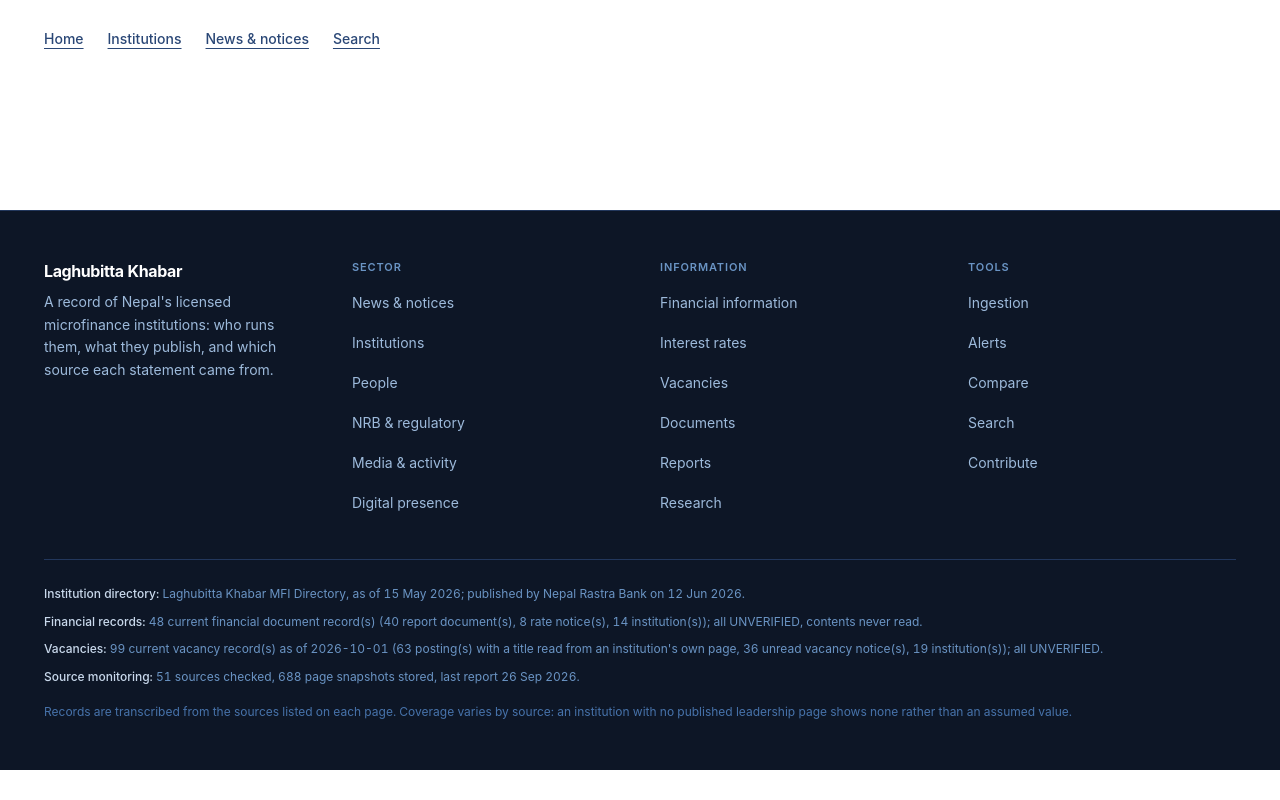
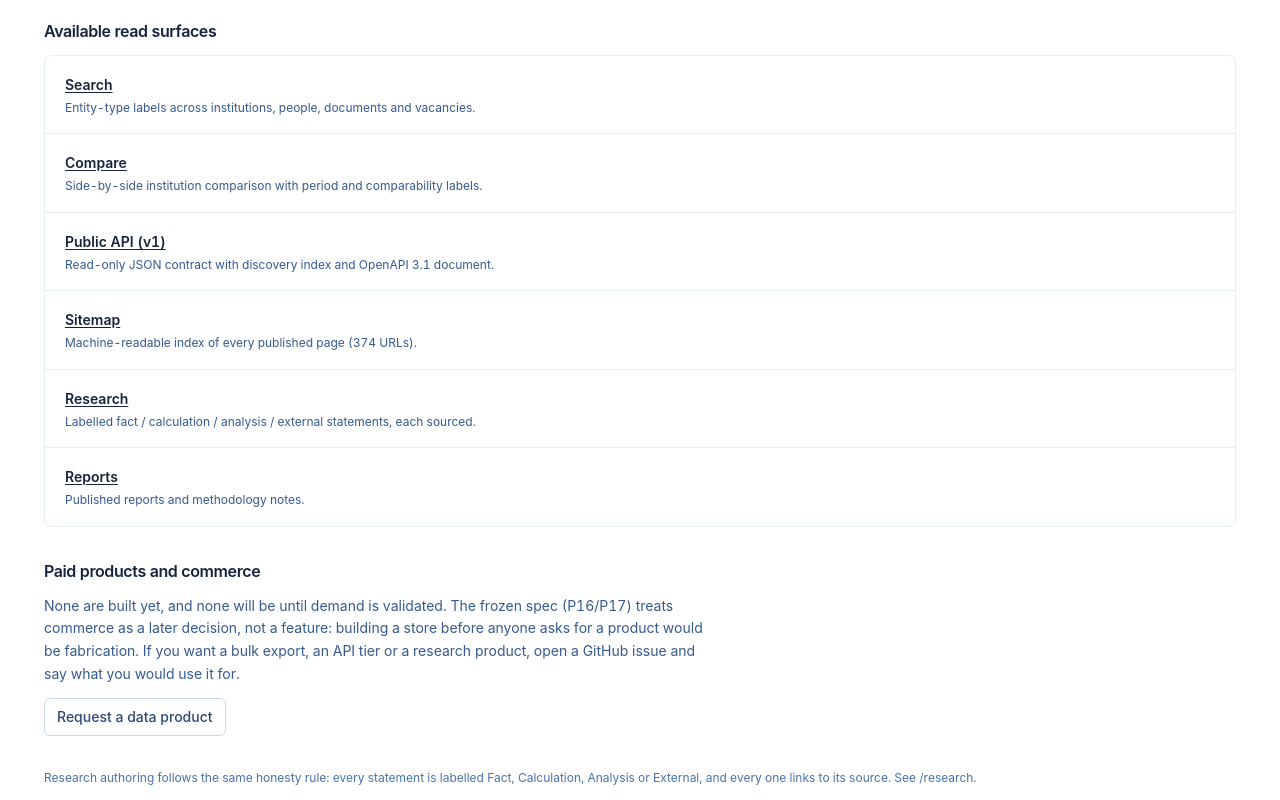
Before and after one commit to subashnp169/laghubitta-khabar, a Next.js app: page /laghubitta-khabar/data-products in a window 1280 px wide. Before the commit this address had no page. Shown: the part 300-1100 px from the top of the page. Before the commit the page ends 1070 px from the top, so only its background shows below. Built offline with nearby package versions, Linux system fonts and the light colour scheme.

Commit message:
feat: P16 data-products catalog page (demand-gated, honest)

```diff
--- a/package.json
+++ b/package.json
@@ -75,6 +75,7 @@
     "smoke:diff-alerts": "tsx scripts/smoke-diff-alerts.ts",
     "smoke:media-p10": "tsx scripts/smoke-media-p10.ts",
     "smoke:digital-p7": "tsx scripts/smoke-digital-p7.ts",
+    "smoke:data-products-p16": "tsx scripts/smoke-data-products-p16.ts",
     "smoke:contribute-p11": "tsx scripts/smoke-contribute-p11.ts",
     "smoke:r2-p12": "tsx scripts/smoke-r2-p12.ts",
     "smoke:a11y": "tsx scripts/smoke-a11y.ts",
--- /dev/null
+++ b/scripts/smoke-data-products-p16.ts
@@ -0,0 +1,31 @@
+// ============================================================================
+// P16 — data products / research contract.
+//
+// Run: npm run smoke:data-products-p16
+// ============================================================================
+import { readFileSync } from "node:fs";
+import { join } from "node:path";
+
+let pass = 0;
+let fail = 0;
+function check(name: string, cond: boolean): void {
+  if (cond) { pass += 1; console.log("  ok  ", name); }
+  else { fail += 1; console.log("  FAIL", name); }
+}
+
+const root = join(__dirname, "..");
+const read = (rel: string) => readFileSync(join(root, rel), "utf8");
+
+const page = read("src/app/data-products/page.tsx");
+check("data-products page exists", page.length > 0);
+check("lists /search", page.includes('href: "/search"') || page.includes('href="/search"'));
+check("lists /api", page.includes("/api"));
+check("states no paid products", page.includes("None are built yet") || page.includes("No paid"));
+check("demand gate stated", page.includes("demand is validated") || page.includes("demand"));
+check("links to GitHub issue", page.includes("github.com"));
+
+const footer = read("src/components/layout/Footer.tsx");
+check("footer links to /data-products", footer.includes('href: "/data-products"'));
+
+console.log(`\nsmoke:data-products-p16: ${pass} passed, ${fail} failed`);
+if (fail > 0) process.exit(1);
--- /dev/null
+++ b/src/app/data-products/page.tsx
@@ -0,0 +1,77 @@
+import type { Metadata } from "next";
+import Link from "next/link";
+import { Container, PageHeader } from "@/components/ui/Section";
+
+export const metadata: Metadata = {
+  title: "Data products",
+  description:
+    "The read surfaces Laghubitta Khabar publishes today — search, compare, API, sitemap — and the rule that no paid product is built before demand is validated.",
+};
+
+const SURFACES = [
+  { href: "/search", label: "Search", detail: "Entity-type labels across institutions, people, documents and vacancies." },
+  { href: "/compare", label: "Compare", detail: "Side-by-side institution comparison with period and comparability labels." },
+  { href: "/api", label: "Public API (v1)", detail: "Read-only JSON contract with discovery index and OpenAPI 3.1 document." },
+  { href: "/sitemap.xml", label: "Sitemap", detail: "Machine-readable index of every published page (374 URLs)." },
+  { href: "/research", label: "Research", detail: "Labelled fact / calculation / analysis / external statements, each sourced." },
+  { href: "/reports", label: "Reports", detail: "Published reports and methodology notes." },
+];
+
+export default function DataProductsPage() {
+  return (
+    <>
+      <PageHeader eyebrow="Data products" title="What you can read today">
+        <p className="max-w-2xl text-base leading-relaxed text-mfi-600">
+          Laghubitta Khabar publishes read surfaces, not products for sale. Every one of them is free, sourced and
+          versioned. Nothing is monetised.
+        </p>
+      </PageHeader>
+
+      <Container className="py-8 sm:py-10 space-y-8">
+        <section>
+          <h2 className="text-base font-semibold tracking-tight text-mfi-900">Available read surfaces</h2>
+          <ul className="lk-card lk-divide mt-3 overflow-hidden">
+            {SURFACES.map((s) => (
+              <li key={s.href} className="flex items-start gap-3 px-4 py-4 sm:px-5">
+                <div className="min-w-0">
+                  <Link
+                    href={s.href}
+                    className="text-sm font-semibold text-mfi-900 underline underline-offset-2"
+                  >
+                    {s.label}
+                  </Link>
+                  <p className="mt-0.5 text-xs leading-relaxed text-mfi-600">{s.detail}</p>
+                </div>
+              </li>
+            ))}
+          </ul>
+        </section>
+
+        <section>
+          <h2 className="text-base font-semibold tracking-tight text-mfi-900">Paid products and commerce</h2>
+          <p className="mt-3 max-w-2xl text-sm leading-relaxed text-mfi-600">
+            None are built yet, and none will be until demand is validated. The frozen spec (P16/P17) treats
+            commerce as a later decision, not a feature: building a store before anyone asks for a product would
+            be fabrication. If you want a bulk export, an API tier or a research product, open a GitHub issue and
+            say what you would use it for.
+          </p>
+          <p className="mt-3">
+            <a
+              href="https://github.com/subashnp169/laghubitta-khabar/issues/new"
+              className="inline-flex items-center rounded-md border border-mfi-200 bg-white px-3 py-2 text-sm font-medium text-mfi-700 underline-offset-2 transition-colors hover:border-mfi-300 hover:bg-mfi-50"
+              rel="noopener noreferrer"
+              target="_blank"
+            >
+              Request a data product
+            </a>
+          </p>
+        </section>
+
+        <p className="text-xs leading-relaxed text-mfi-500">
+          Research authoring follows the same honesty rule: every statement is labelled Fact, Calculation,
+          Analysis or External, and every one links to its source. See /research.
+        </p>
+      </Container>
+    </>
+  );
+}
--- a/src/components/layout/Footer.tsx
+++ b/src/components/layout/Footer.tsx
@@ -33,6 +33,7 @@
         { href: "/documents", label: "Documents" },
         { href: "/reports", label: "Reports" },
         { href: "/research", label: "Research" },
+        { href: "/data-products", label: "Data products" },
       ],
     },
     {
```
Also changed, not shown: 1 other file (tests, documents, lock files or other folders).
